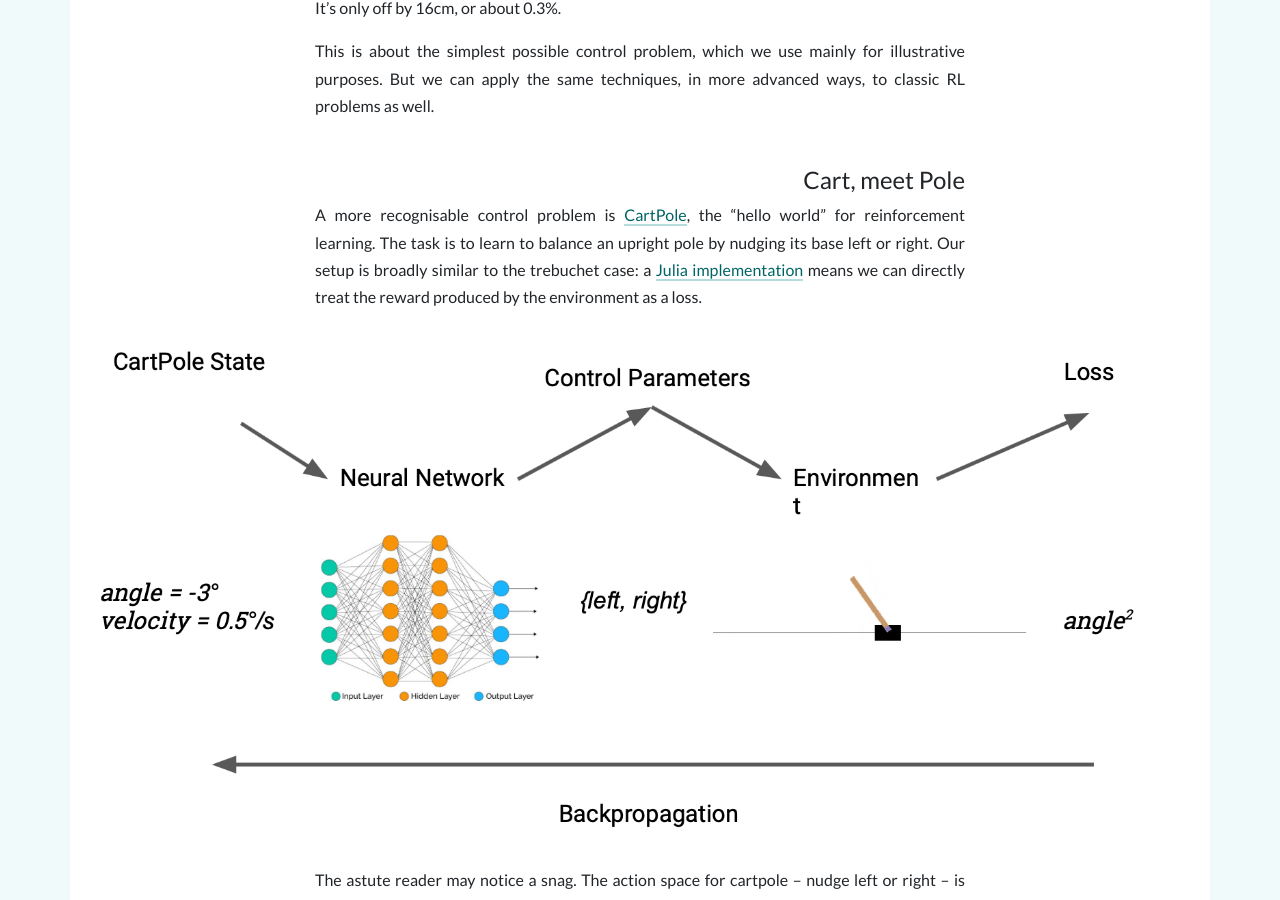
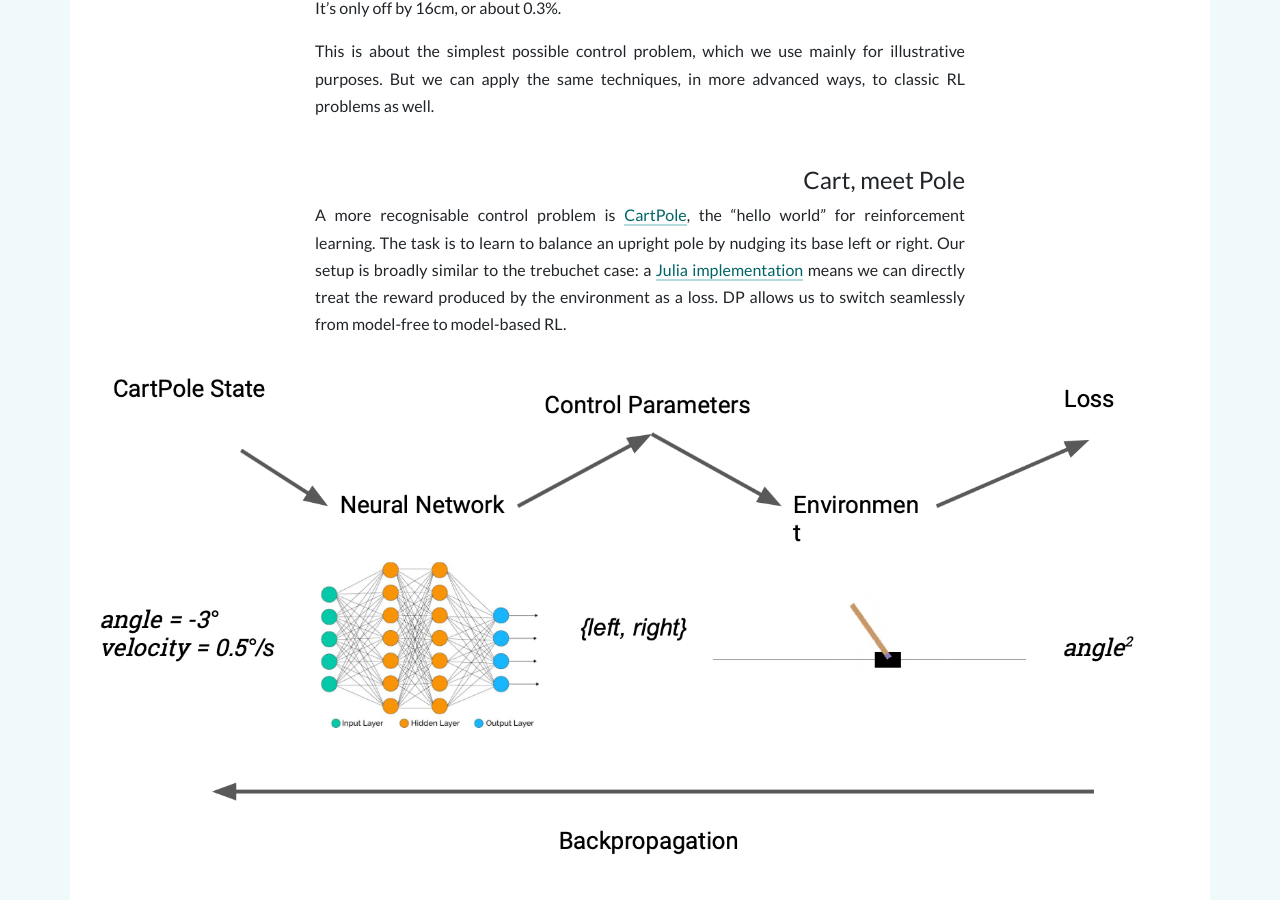
Before and after one commit to FluxML/fluxml.github.io, a Jekyll site: the page built from _posts/2019-03-05-dp-vs-rl.md, in a window 1280 px wide and 900 px high, scrolled down 4866 px. Built offline with Jekyll 4.4.1, drawn with Linux system fonts in a browser that asks for light colours; nearby versions of some CDN libraries; comment, search, counter and statistics services are not loaded.

Commit message:
clarification

```diff
--- a/_posts/2019-03-05-dp-vs-rl.md
+++ b/_posts/2019-03-05-dp-vs-rl.md
@@ -55,7 +55,7 @@ This is about the simplest possible control problem, which we use mainly for ill
 
 ## Cart, meet Pole
 
-A more recognisable control problem is [CartPole](https://gym.openai.com/envs/CartPole-v0/), the "hello world" for reinforcement learning. The task is to learn to balance an upright pole by nudging its base left or right. Our setup is broadly similar to the trebuchet case: a [Julia implementation](https://github.com/tejank10/Gym.jl) means we can directly treat the reward produced by the environment as a loss.
+A more recognisable control problem is [CartPole](https://gym.openai.com/envs/CartPole-v0/), the "hello world" for reinforcement learning. The task is to learn to balance an upright pole by nudging its base left or right. Our setup is broadly similar to the trebuchet case: a [Julia implementation](https://github.com/tejank10/Gym.jl) means we can directly treat the reward produced by the environment as a loss. DP allows us to switch seamlessly from model-free to model-based RL.
 
 <img src="/assets/2019-03-05-dp-vs-rl/cartpole-flow.png" />
 
```
